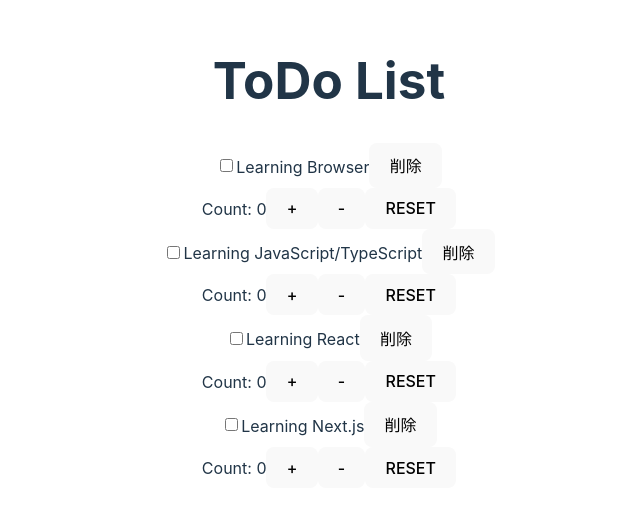
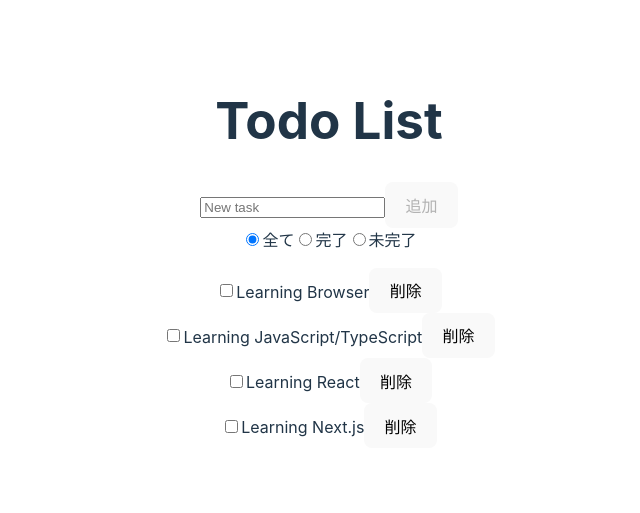
Before and after one commit to rino-san/react-training-2024, a React (Vite) app: page / in a window 1280 px wide. Shown: the part 139-652 px from the top of the page, without its empty margins (311-951 px from the left). Built offline with nearby package versions, Linux system fonts and the light colour scheme.

Commit message:
complete 4-3

```diff
--- a/src/App.tsx
+++ b/src/App.tsx
@@ -1,22 +1,113 @@
+import { useState } from 'react';
 import './App.css';
 import { TodoItem } from './TodoItem';
 
-const todoList: TodoItemType[] = [
-  { id: 1, task: 'Learning Browser', completec: true },
-  { id: 2, task: 'Learning JavaScript/TypeScript', completec: true },
-  { id: 3, task: 'Learning React', completec: false },
-  { id: 4, task: 'Learning Next.js', completec: false },
-];
+
+
+type TodoItemType = {
+  id: number;
+  task: string;
+  completed: boolean;
+}
+
 
 
 export default function App() {
+  const [todoList, setTodoList] = useState<TodoItemType[]>([
+    { id: 1, task: 'Learning Browser', completec: true },
+    { id: 2, task: 'Learning JavaScript/TypeScript', completec: true },
+    { id: 3, task: 'Learning React', completec: false },
+    { id: 4, task: 'Learning Next.js', completec: false },
+  ]);
+
+  const [newTask, setNewTask]　= useState("");
+  const [filter, setFilter] = useState<'all' | 'completed' | 'incomplete'>('all');
+
+  // タスクを追加する関数
+  const addTodo = () =>{
+    if (!newTask.trim()) return;
+    const newTodo: TodoItemType = {
+      id: Date.now(),
+      task: newTask,
+      completed: false,
+    };
+    setTodoList([...todoList, newTodo]);
+    setNewTask('');
+  };
+
+  // タスクの完了状態を切り替える関数
+
+  const toggleCompletion = (id:number )=>{
+    setTodoList(todoList.map(todo =>
+      todo.id === id ? {...todo, completed: ! todo.completed} : todo));
+  };
+
+
+  const deleteTodo = (id: number) =>{
+    setTodoList(todoList.filter(todo => todo.id !== id))
+  }
+
+  const filteredTodoList =  todoList.filter(todo =>{
+    if (filter === "completed" ) return todo.completed;
+    if (filter === "incomplete") return !todo.completed;
+    return true;
+  })
+
+
+
   return (
     <div>
-      <h1>ToDo List</h1>
+      <h1>Todo List</h1>
+      <div>
+        <input
+          type="text"
+          value={newTask}
+          onChange={(e) => setNewTask(e.target.value)}
+          onKeyDown={(e) => e.key === 'Enter' && addTodo()}
+          placeholder="New task"
+        />
+        <button onClick={addTodo} disabled={!newTask.trim()}>
+          追加
+        </button>
+      </div>
+      <div>
+        <label>
+          <input
+            type="radio"
+            checked={filter === 'all'}
+            onChange={() => setFilter('all')}
+          />
+          全て
+        </label>
+        <label>
+          <input
+            type="radio"
+            checked={filter === 'completed'}
+            onChange={() => setFilter('completed')}
+          />
+          完了
+        </label>
+        <label>
+          <input
+            type="radio"
+            checked={filter === 'incomplete'}
+            onChange={() => setFilter('incomplete')}
+          />
+          未完了
+        </label>
+      </div>
       <ul style={{ listStyleType: 'none', padding: 0 }}>
-        {todoList.map((todo) => (
-          <TodoItem key = {todo.id} todoItem = {todo}/>
-            ))}
+        {filteredTodoList.map(todo => (
+          <li key={todo.id}>
+            <input
+              type="checkbox"
+              checked={todo.completed}
+              onChange={() => toggleCompletion(todo.id)}
+            />
+            {todo.task}
+            <button onClick={() => deleteTodo(todo.id)}>削除</button>
+          </li>
+        ))}
       </ul>
     </div>
   );
--- a/src/TodoItem.tsx
+++ b/src/TodoItem.tsx
@@ -1,21 +1,22 @@
 import {TodoItemType} from "./App";
-import { Counter } from "./Counter";
 
 
 type Props = {
     todoItem: TodoItemType;
+    onToggle: () => void;
+    onDelete: () => void;
 };
 
-export function TodoItem({todoItem}:Props){
-    const onDeleteButton = () =>{
-        console.log(`Delete task: ${todoItem.task}`)
-    };
+export function TodoItem({todoItem, onToggle, onDelete}:Props){
     return(
         <li>
-            <input type ="checkbox" readOnly checked={todoItem.completed}/>
+            <input
+            type ="checkbox"
+            checked={todoItem.completed}
+            onChange={onToggle}
+            />
             {todoItem.task}
-            <button onClick={onDeleteButton}>削除</button>
-            <Counter/>
+            <button onClick={onDelete}>削除</button>
 
         </li>
     )
```
